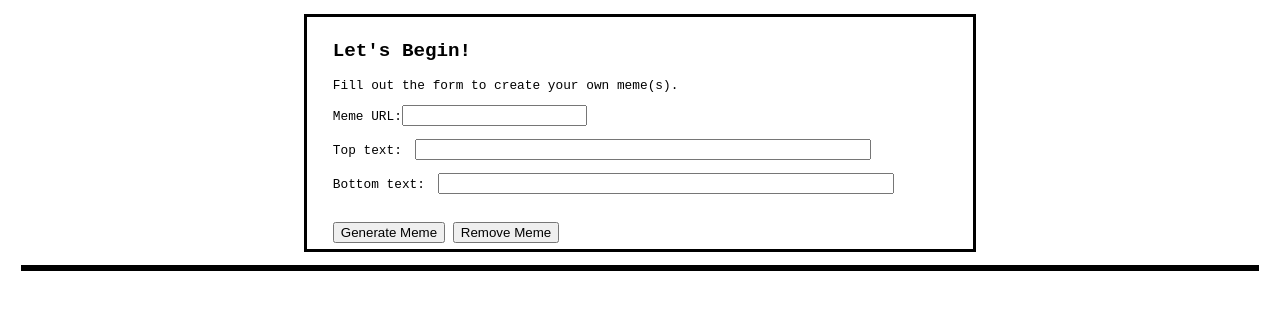
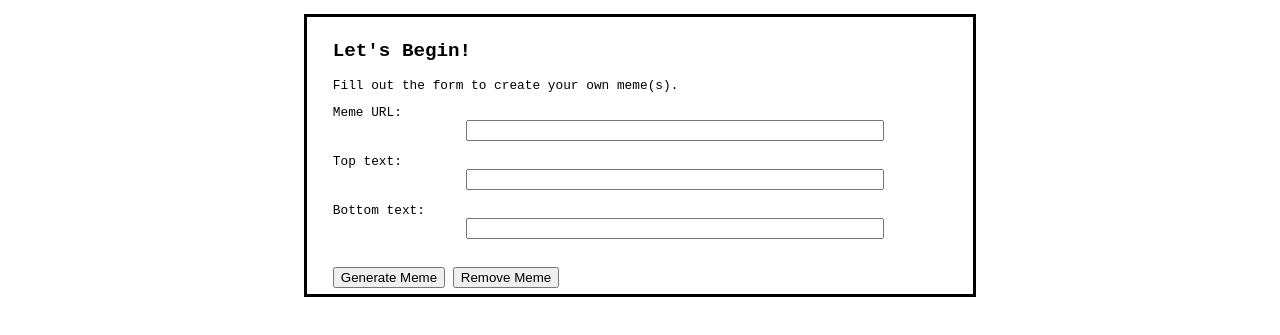
Before and after one commit to moogiecodes/meme-generator, a plain HTML site: page index.html in a window 1280 px wide. Shown: the part 49-384 px from the top of the page. Drawn offline with Linux system fonts and the light colour scheme.

Commit message:
Clean up input field styling

```diff
--- a/index.html
+++ b/index.html
@@ -17,10 +17,10 @@
             <label>Meme URL:</label><input type="url" id="memeurl" form="memeForm">
         </p>
         <p>
-            <label>Top text:</label><input type="text" id="toptext-input" maxlength="30" form="memeForm">
+            <label>Top text:</label><input type="text" id="toptext-input" maxlength="40" form="memeForm">
         </p>
         <p>
-            <label>Bottom text:</label><input type="text" id="btmtext-input" maxlength="30" form="memeForm">
+            <label>Bottom text:</label><input type="text" id="btmtext-input" maxlength="40" form="memeForm">
         </p><br />
         </div>
         <input type="submit" id="generatebtn" value="Generate Meme">
--- a/style.css
+++ b/style.css
@@ -13,19 +13,20 @@ form {
   margin-right: auto;
   padding: 0.5em 2em;
 }
-input[type="text"] {
-  width: 35vw;
-  margin-left: 1em;
+input[type="text"],
+[type="url"] {
+  width: 32vw;
+  margin-left: 10em;
+  display: flex;
 }
 #meme-flexbox {
   display: flex;
   width: auto;
   height: auto;
-  border: 0.3em solid black; /* For temp visual */
   margin: 1em;
   align-items: center;
   flex-flow: row wrap;
-  justify-content: space-between;
+  justify-content: space-around;
 }
 .meme-wrapper {
   position: relative;
```
